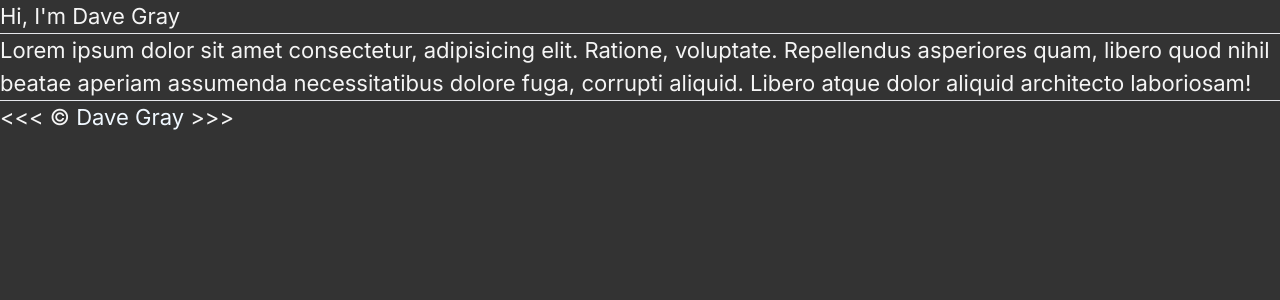
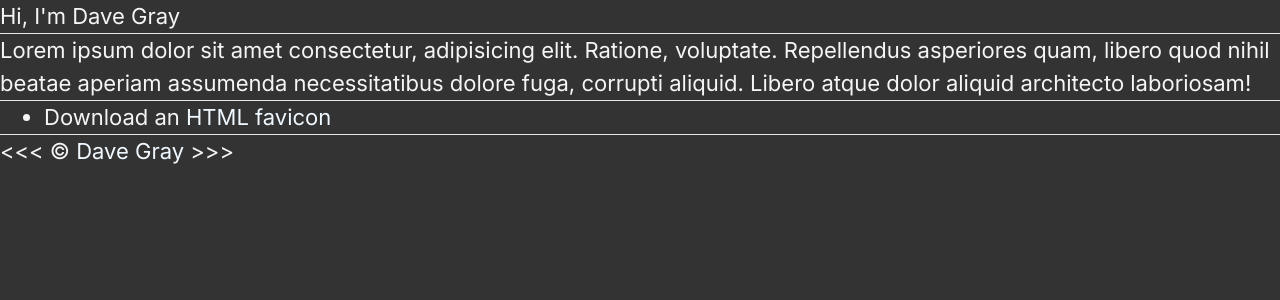
Before and after one commit to pqxglobal/02_lesson, a Next.js app: page /about in a window 1280 px wide. Shown: the top 300 px of the page. Built offline with nearby package versions, Linux system fonts and the light colour scheme.

Commit message:
🚧 1:23:30

```diff
--- a/app/about/page.tsx
+++ b/app/about/page.tsx
@@ -13,6 +13,14 @@
         asperiores quam, libero quod nihil beatae aperiam assumenda necessitatibus dolore fuga,
         corrupti aliquid. Libero atque dolor aliquid architecto laboriosam!
       </p>
+
+      <hr />
+
+      <ul className='list-disc list-outside ms-8'>
+        <li>Download an <a href="/public/html5.png" download>HTML favicon</a></li>
+      </ul>
+
+
       <hr />
       &lt;&lt;&lt; &copy; <a href="/about">Dave Gray</a> &gt;&gt;&gt;
     </>
```
Also changed, not shown: public/html5.png (added).
